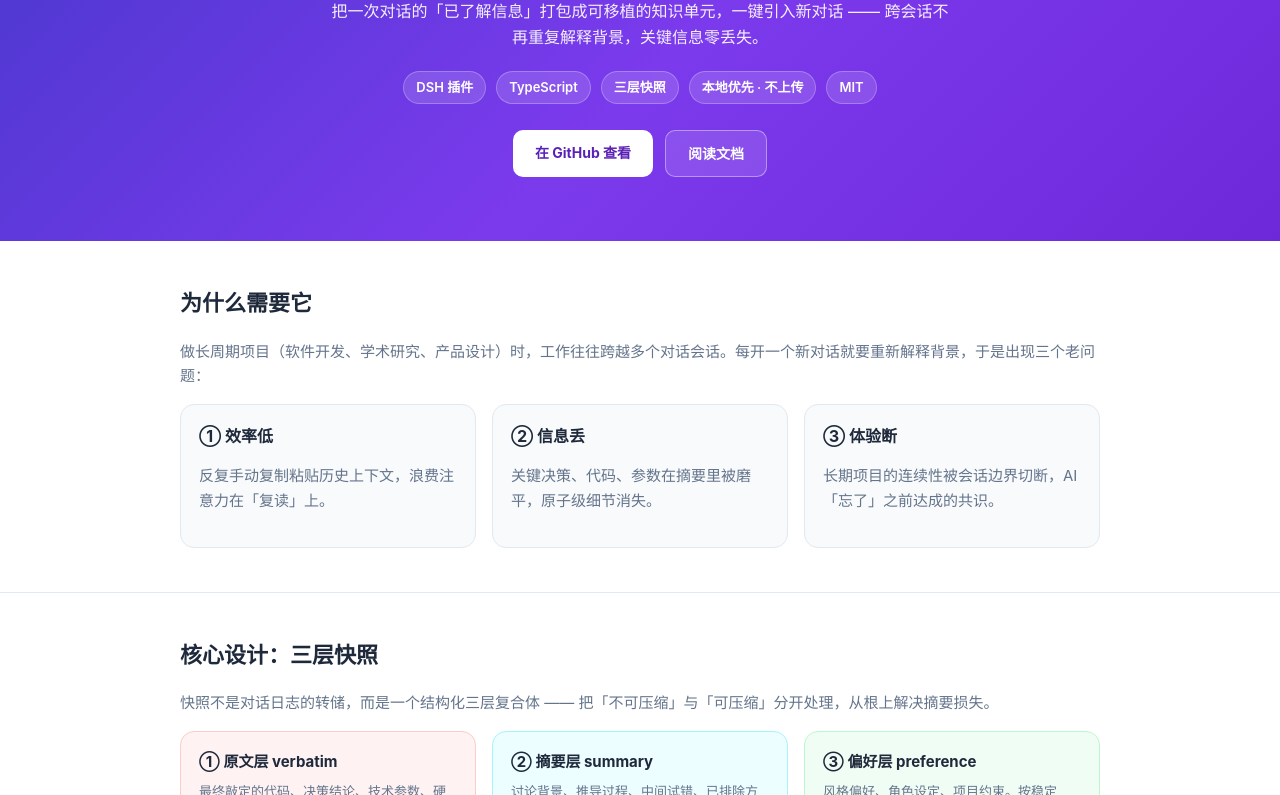
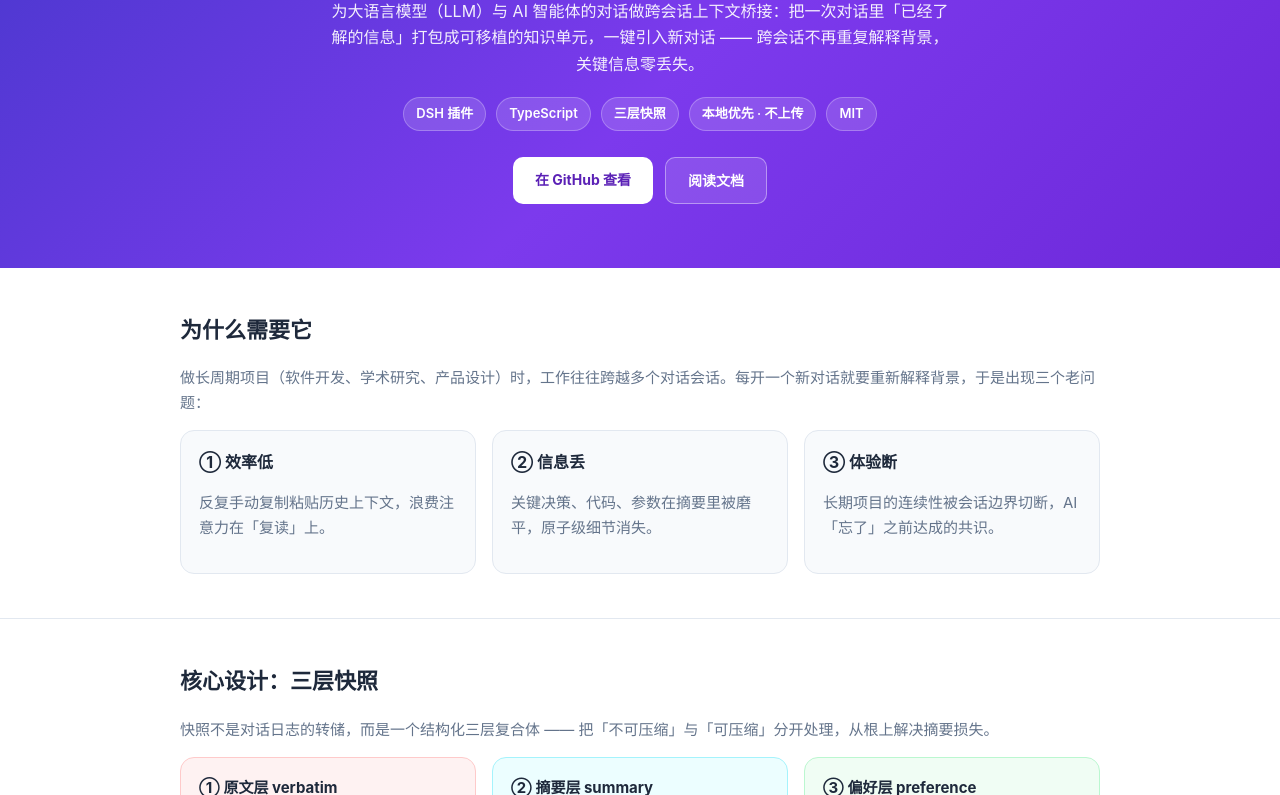
Before and after one commit to ShadowQuill/DialogueContextBridge, a website: page website/index.html in a window 1280 px wide. Shown: the part 231-1026 px from the top of the page. Drawn offline with Linux system fonts and the light colour scheme.

Commit message:
docs: 明确说明插件面向大语言模型（LLM）/ AI 智能体对话
- README 顶部定位、问题描述与「这是什么」段落点明：DialogueContextBridge
  是为 LLM / AI 智能体对话会话做跨会话上下文桥接的 DSH（DeepSeek Harness，
  面向大语言模型的智能体运行时）插件
- 同步更新 GitHub 仓库短描述、website/index.html hero 与 meta description、
  package.json description，统一口径

```diff
--- a/package.json
+++ b/package.json
@@ -1,7 +1,7 @@
 {
   "name": "dsh-plugin-dialogue-context-bridge",
   "version": "0.1.0",
-  "description": "对话上下文桥接：把一次对话的「已了解信息」编译为可移植的三层快照，一键引入新对话。",
+  "description": "对话上下文桥接：为大语言模型(LLM)/AI 智能体的对话做跨会话上下文桥接的 DSH 插件，把一次对话的共识编译为可移植三层快照，一键引入新对话。",
   "keywords": [
     "dsh",
     "dsh-plugin",
--- a/website/index.html
+++ b/website/index.html
@@ -4,7 +4,7 @@
   <meta charset="UTF-8" />
   <meta name="viewport" content="width=device-width, initial-scale=1.0" />
   <title>DialogueContextBridge · 对话上下文桥接</title>
-  <meta name="description" content="把一次对话的「已了解信息」打包成可移植的知识单元，一键引入新对话。DSH 插件，三层快照 + SQLite/FTS5 + AES-256-GCM。" />
+  <meta name="description" content="为大语言模型(LLM)/AI 智能体的对话做跨会话上下文桥接的 DSH 插件：把一次对话的共识打包成可移植快照，一键引入新对话。三层快照 + SQLite/FTS5 + AES-256-GCM。" />
   <link rel="icon" href="./assets/logo.svg" type="image/svg+xml" />
   <style>
     :root {
@@ -100,7 +100,7 @@
   <header class="hero">
     <img src="./assets/logo.svg" alt="DialogueContextBridge logo" />
     <h1>DialogueContextBridge</h1>
-    <p class="tag">把一次对话的「已了解信息」打包成可移植的知识单元，一键引入新对话 —— 跨会话不再重复解释背景，关键信息零丢失。</p>
+    <p class="tag">为大语言模型（LLM）与 AI 智能体的对话做跨会话上下文桥接：把一次对话里「已经了解的信息」打包成可移植的知识单元，一键引入新对话 —— 跨会话不再重复解释背景，关键信息零丢失。</p>
     <div class="badges">
       <span class="badge">DSH 插件</span>
       <span class="badge">TypeScript</span>
```
Also changed, not shown: README.md.
